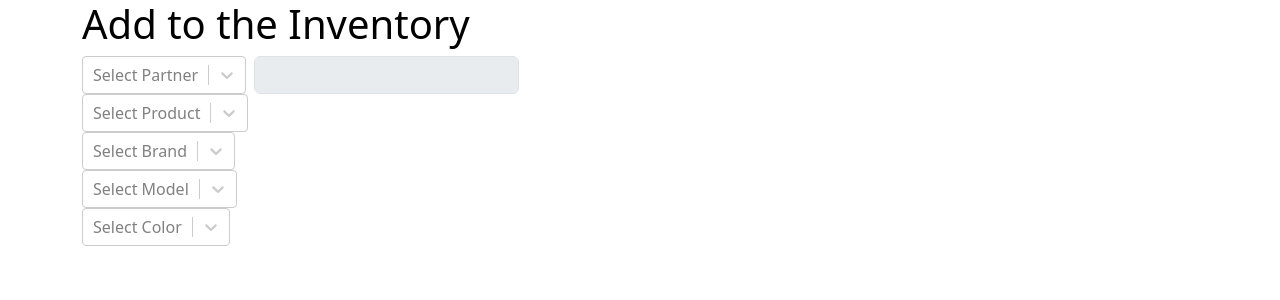
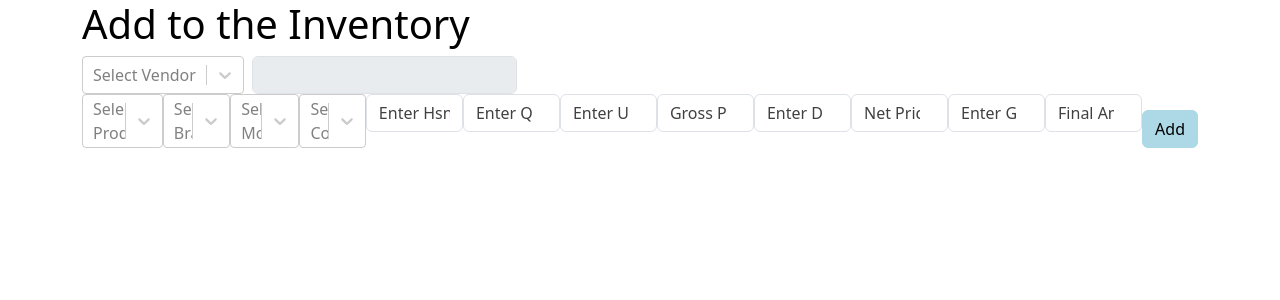
Before and after one commit to Akash-Chourasia13/erp, a React (Create React App) app in the folder erp-frontend/: page /sellerInventory in a window 1280 px wide. Shown: the top 300 px of the page. Built offline with nearby package versions, Linux system fonts and the light colour scheme; no server answers.

Commit message:
Adding other fields in Seller Inventory

```diff
--- a/erp-frontend/src/apiEndpoints/LocalApi.jsx
+++ b/erp-frontend/src/apiEndpoints/LocalApi.jsx
@@ -95,6 +95,11 @@ export const createModel = (newValue) => {
     return axiosInstance.post('product/addModel/',newValue);
 };
 
+//Post Request for creating a new Seller Info
+export const sellerInfo = (completeDetail) => {
+    return axiosInstance.post('inventory/addSellerInventory/',completeDetail);
+};
+
 //Get Request for getting the Colors
 export const getColors = () => {
     return axiosInstance.get('product/getColor/');
--- a/erp-frontend/src/components/SellerInventory.jsx
+++ b/erp-frontend/src/components/SellerInventory.jsx
@@ -1,5 +1,5 @@
 import React, { useState, useEffect } from 'react';
-import { getPartners, getProducts, createProduct, createBrand, getBrands, getModels, createModel, getColors, createColor } from '../apiEndpoints/LocalApi';
+import { getPartners, getProducts, createProduct, createBrand, getBrands, getModels, createModel, getColors, createColor, sellerInfo } from '../apiEndpoints/LocalApi';
 import { Container,Row,Col,Button,Form } from 'react-bootstrap';
 import Select from 'react-select';
 import CreatableSelect from 'react-select/creatable';
@@ -19,6 +19,17 @@ export default function SellerInventory(){
 
     const [colorList,setColorList] = useState([])
     const [selectedColor,setSelectedColor] = useState(null)
+
+    const [otherVendorDetails,setOtherVendorDetails] = useState({
+        'hsnCode':"",
+        'quantity':"",
+        'unitPrice':"",
+        'grossPrice':"",
+        'discPerc':"",
+        'netPrice':"",
+        'gstPerc':"",
+        'finalAmount':""
+    })
 
 
     const fetchPartners = async() => {
@@ -82,6 +93,27 @@ export default function SellerInventory(){
         }
     };
 
+    const handleChange = async(e) => {
+        const {name,value} = e.target
+
+        // if (name==='quantity' || name==='unitPrice') && (!)
+
+        setOtherVendorDetails((prev)=>{
+            const updatedValue = {...prev,[name]:value}
+            return updatedValue;
+        })
+        console.log(otherVendorDetails)
+    }
+
+    const handleAdd = async(e) => {
+        e.preventDefault();
+        const completeDetail = {...otherVendorDetails,'partnerId':selectedOption.value,'productId':selectedProduct.value,'brandId':selectedBrand.value,'modelId':selectedModel,'colorId':selectedColor}
+        try{
+            const response = await sellerInfo(completeDetail)
+            console.log(response.data)
+        }catch(error){console.log(error)}
+    }
+
     useEffect(() => {
     fetchPartners();
     fetchItems(getProducts,setProductList,{idKey:'product_id',nameKey:'product_name'});
@@ -101,12 +133,12 @@ export default function SellerInventory(){
                 <h1>Add to the Inventory</h1>
                     </Col>
                 </Row>
+                <Form className='d-flex'>
                 <Row>
-                    <Col md={6} className="d-flex justify-content">
-                        <Form className="d-flex">
+                    <Col md={12} className="d-flex justify-content">
                             <Select
                                options={partnerList}
-                               placeholder="Select Partner"
+                               placeholder="Select Vendor"
                                value={selectedOption}
                                onChange={(selected) => {setSelectedOption(selected)}}
                                isClearable
@@ -114,12 +146,12 @@ export default function SellerInventory(){
                             <Form.Group>
                                 <Form.Control disabled className="ms-2" value={selectedOption?.value||""} />
                             </Form.Group>
-                        </Form>
                     </Col>
                 </Row>
+                </Form>
+                <Form className='d-flex'>
                 <Row>
-                    <Col md={6} className="d-flex justify-content">
-                        <Form className='d-flex'>
+                    <Col md={12} className="d-flex justify-content">
                             <CreatableSelect
                                 options={productList}
                                 placeholder="Select Product"
@@ -128,12 +160,10 @@ export default function SellerInventory(){
                                 onCreateOption={(newValue) => {handleCreate(newValue,createProduct,setProductList,{idKey:'product_id',nameKey:'product_name'},setSelectedProduct)}}
                                 isClearable
                             />
-                        </Form>
                     </Col>
                 </Row>
                 <Row>
-                <Col md={6} className="d-flex justify-content">
-                    <Form className='d-flex'>
+                <Col md={12} className="d-flex justify-content">
                         <CreatableSelect
                             options={brandList}
                             placeholder='Select Brand'
@@ -142,12 +172,10 @@ export default function SellerInventory(){
                             onCreateOption={(newValue) => {handleCreate(newValue,createBrand,setBrandList,{idKey:'brand_id',nameKey:'brand_name'},setSelectedBrand)}}
                             isClearable
                         />
-                    </Form>
                     </Col>
                 </Row>
                 <Row>
-                    <Col  md={6} className="d-flex justify-content">
-                    <Form className='d-flex'>
+                    <Col  md={12} className="d-flex justify-content">
                         <CreatableSelect
                             options={modelList}
                             placeholder='Select Model'
@@ -157,12 +185,10 @@ export default function SellerInventory(){
                             isClearable
                         />
 
-                    </Form>
                     </Col>
                 </Row>
                 <Row>
-                <Col  md={6} className="d-flex justify-content">
-                <Form className='d-flex'>
+                <Col md={12} className="d-flex justify-content">
                     <CreatableSelect
                         options={colorList}
                         placeholder='Select Color'
@@ -170,9 +196,66 @@ export default function SellerInventory(){
                         onChange={(selected) => {setSelectedColor(selected)}}
                         onCreateOption={(newValue) => {handleCreate(newValue,createColor,setColorList,{idKey:'color_id',nameKey:'color_name'},setSelectedColor)}}
                     />
-                </Form>
                 </Col>
                 </Row>
+                <Row>
+                    <Col md={12} className="d-flex justify-content">
+                        <Form.Group controlId='formHsnCode'>
+                            <Form.Control type='text' placeholder='Enter Hsn Code' name='hsnCode' value={otherVendorDetails.hsnCode} onChange={handleChange}/>
+                        </Form.Group>
+                    </Col>
+                </Row>
+                <Row>
+                    <Col md={12} className="d-flex justify-content">
+                        <Form.Group controlId='formQuantity'>
+                            <Form.Control type='number' placeholder='Enter Quantity' name='quantity' value={otherVendorDetails.quantity} onChange={handleChange}/>
+                        </Form.Group>
+                    </Col>
+                </Row>
+                <Row>
+                    <Col md={12} className="d-flex justify-content">
+                        <Form.Group controlId='formUnitPrice'>
+                            <Form.Control type='number' placeholder='Enter Unit Price' name='unitPrice' value={otherVendorDetails.unitPrice} onChange={handleChange}/>
+                        </Form.Group>
+                    </Col>
+                </Row>
+                <Row>
+                    <Col md={12} className="d-flex justify-content">
+                        <Form.Group controlId='formGrossPrice'>
+                            <Form.Control type='number'  placeholder='Gross Price' name='grossPrice' value={otherVendorDetails.grossPrice} onChange={handleChange}/>
+                        </Form.Group>
+                    </Col>
+                </Row>
+                <Row>
+                    <Col md={12} className="d-flex justify-content">
+                        <Form.Group controlId='formDiscPerc'>
+                            <Form.Control type='number' placeholder='Enter Discount Perc' name='discPerc' value={otherVendorDetails.discPerc} onChange={handleChange}/>
+                        </Form.Group>
+                    </Col>
+                </Row>
+                <Row>
+                    <Col md={12} className="d-flex justify-content">
+                        <Form.Group controlId='formNetPrice'>
+                            <Form.Control type='number'  placeholder='Net Price' name='netPrice' value={otherVendorDetails.netPrice} onChange={handleChange}/>
+                        </Form.Group>
+                    </Col>
+                </Row>
+                <Row>
+                    <Col md={12} className="d-flex justify-content">
+                        <Form.Group controlId='formGstPerc'>
+                            <Form.Control type='number' placeholder='Enter GST Perc' name='gstPerc' value={otherVendorDetails.gstPerc} onChange={handleChange}/>
+                        </Form.Group>
+                    </Col>
+                </Row>
+                <Row>
+                    <Col md={12} className="d-flex justify-content">
+                        <Form.Group controlId='formFinalAmount'>
+                            <Form.Control type='number'  placeholder='Final Amount' name='finalAmount' value={otherVendorDetails.finalAmount} onChange={handleChange}/>
+                        </Form.Group>
+                    </Col>
+                </Row>
+                    <Button variant='primary' className='mt-3' type='submit' onClick={handleAdd}>Add</Button>
+                </Form>
             </Container>
         </>
     )
```
Also changed, not shown: 2 other files (tests, documents, lock files or other folders).
